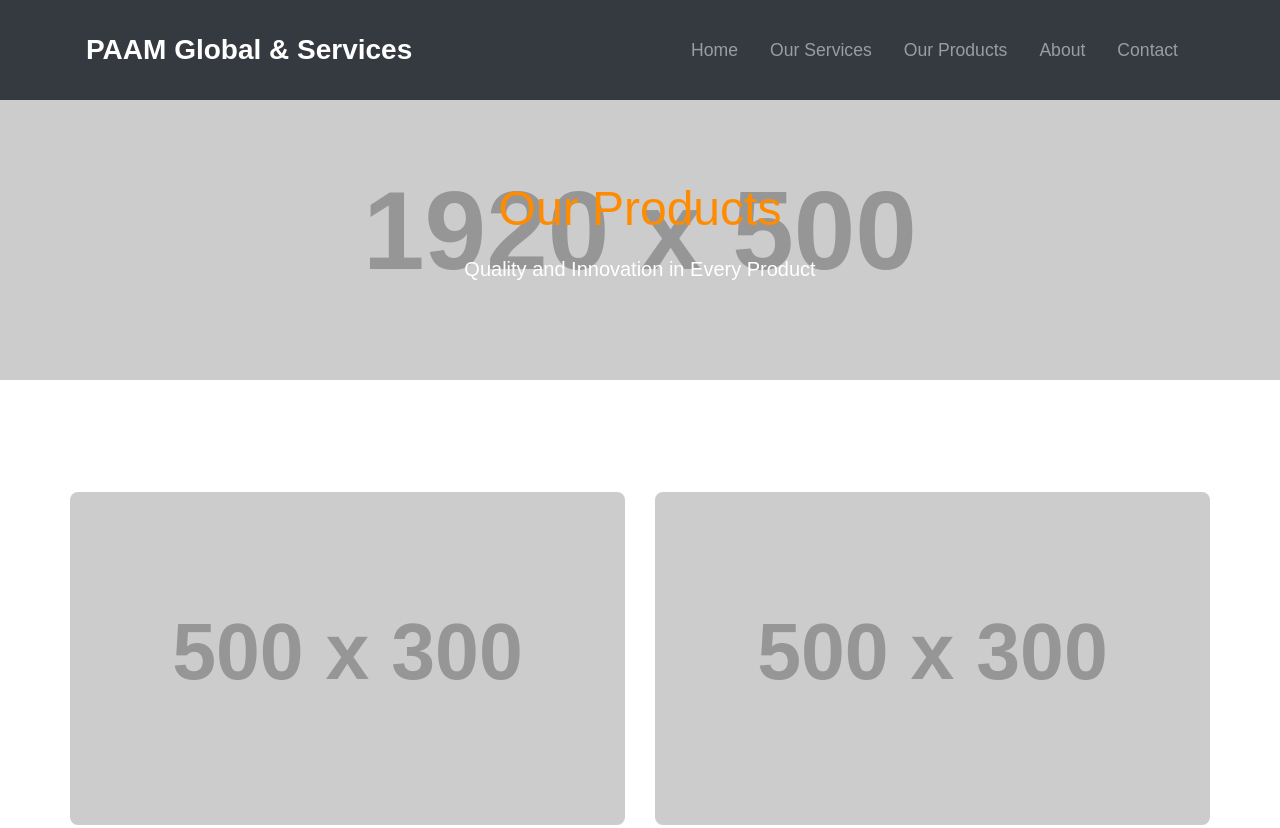
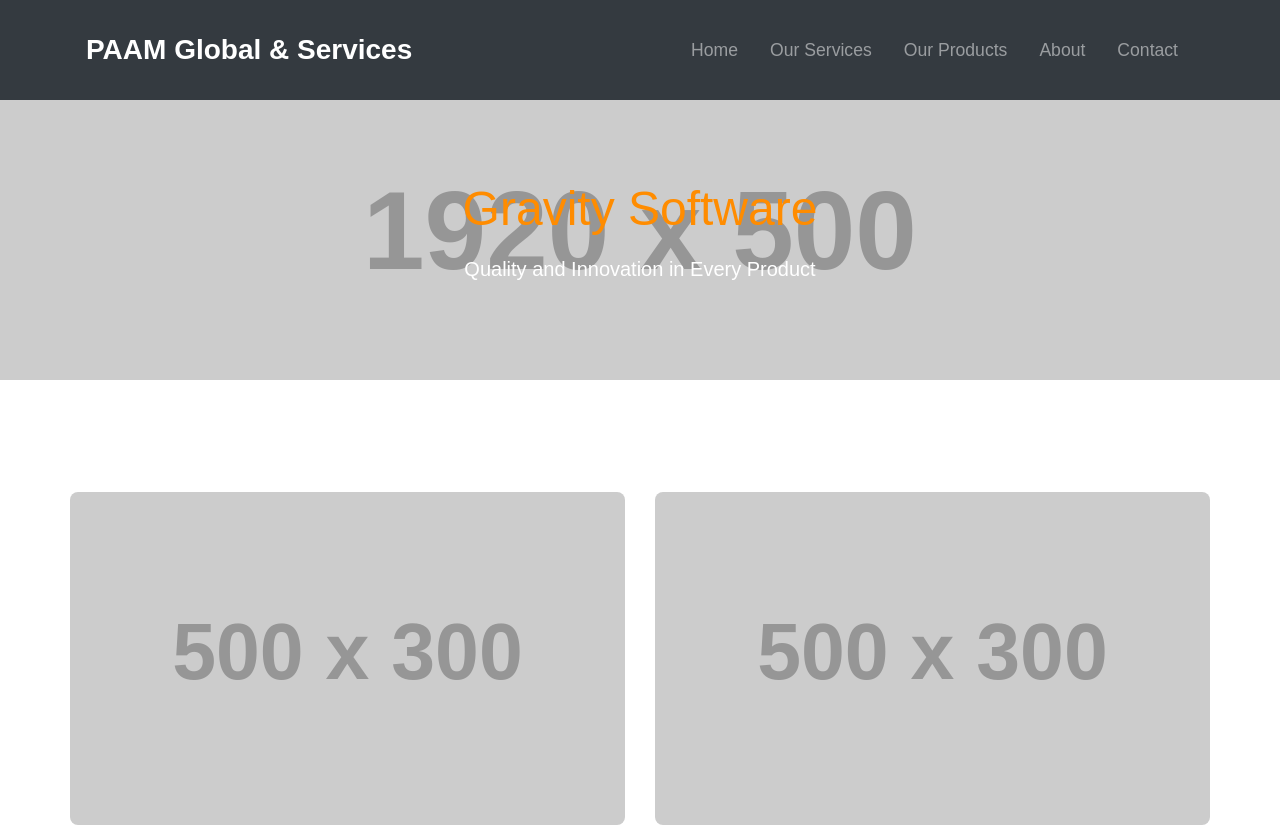
Before and after one commit to Yogesh1526/Angular_Batch_29, a plain HTML site: page Product.html in a window 1280 px wide. Shown: the top 828 px of the page. Drawn offline with nearby package versions, Linux system fonts and the light colour scheme; placeholder pictures from the web are drawn by us.

Commit message:
new code changes

```diff
--- a/Product.html
+++ b/Product.html
@@ -32,7 +32,7 @@
 
     <div class="banner">
         <div class="container">
-            <h1>Our Products</h1>
+            <h1>Gravity Software </h1>
             <p>Quality and Innovation in Every Product</p>
         </div>
     </div>
```
Also changed, not shown: contact.html (+1 -1 lines), services.html (+1 -1 lines).
